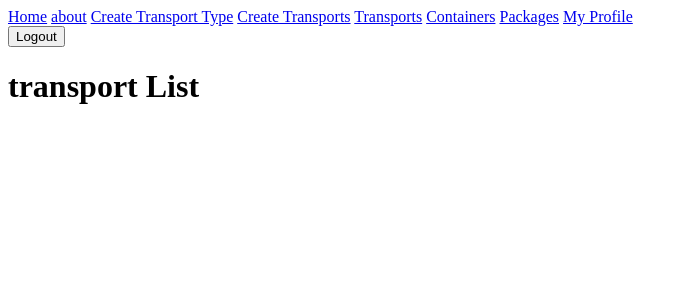
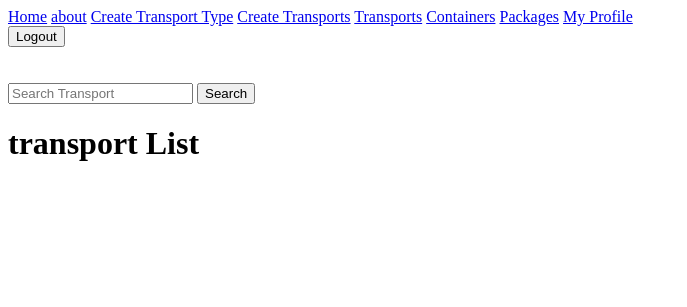
Before and after one commit to FerasAlbuflasa01/LogiSync, a Django app: page /transports/ in a window 1280 px wide. Shown: the top 307 px of the page, without its empty margins (0-687 px from the left). Run offline with Django 5.2, Linux system fonts and the light colour scheme; the visitor is signed in with stand-in values (Sample User, id 1); data that the repository does not hold is empty.

Commit message:
I've completed most of search bar tool

```diff
--- a/LogiSync/main_app/templates/main_app/search_tools/search_transports.html
+++ b/LogiSync/main_app/templates/main_app/search_tools/search_transports.html
@@ -3,7 +3,7 @@
 {% block content %}
   {% if searched %}
 
-    {% for trans in transport %}
+    {% for trans in transports %}
     <div class="search">
       <p class="searched-text">
         <ul>
--- a/LogiSync/main_app/templates/main_app/transport_list.html
+++ b/LogiSync/main_app/templates/main_app/transport_list.html
@@ -1,6 +1,17 @@
 {% extends 'base.html' %} {% block content %}
 
+<br>
+<br>
+
+<form class="d-flex" method=POST action="{% url 'search_transports' %}">
+  {% csrf_token %}
+
+  <input class="form-control me-2" type="search" placeholder="Search Transport" aria-label="Search" name="searched">
+  <button class="btn btn-outline-secondary" type="submit">Search</button>
+</form>
+
 <h1>transport List</h1>
+
 
 {% for transport in transport_list %}
 <div class="card">
--- a/LogiSync/main_app/urls.py
+++ b/LogiSync/main_app/urls.py
@@ -42,5 +42,9 @@ urlpatterns = [
 # -------------------------------------------------------------- auth --------------------------------------------------------------
     path('accounts/signup/', views.signup, name='signup'),
     path('profile/', views.profile_detail, name='profile_detail'),
-    path('profile/edit/', views.edit_profile, name='edit_profile')
+    path('profile/edit/', views.edit_profile, name='edit_profile'),
+
+# -------------------------------------------------------------- features --------------------------------------------------------------
+    path('search_transports', views.search_transports, name='search_transports'),
+
 ]
--- a/LogiSync/main_app/views.py
+++ b/LogiSync/main_app/views.py
@@ -300,3 +300,15 @@ def edit_profile(request):
     return render(request, 'profile_edit.html' , {'form': form})
 
 ####################    ADDITIONAL FEATURES  ###########################
+
+def search_transports(request):
+    if request.method == "POST":
+        searched = request.POST['searched']
+        transports = Transport.objects.filter(name__contains=searched)
+
+        return render(request, 'search_tools/search_transports.html', {'searched': searched, 'transports': transports})
+
+    else:
+        return render(request,
+        'search_tools/search_transports.html',
+        {})
```
